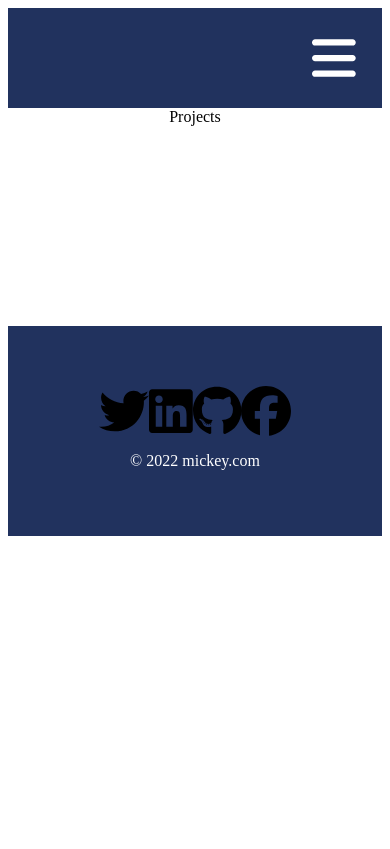
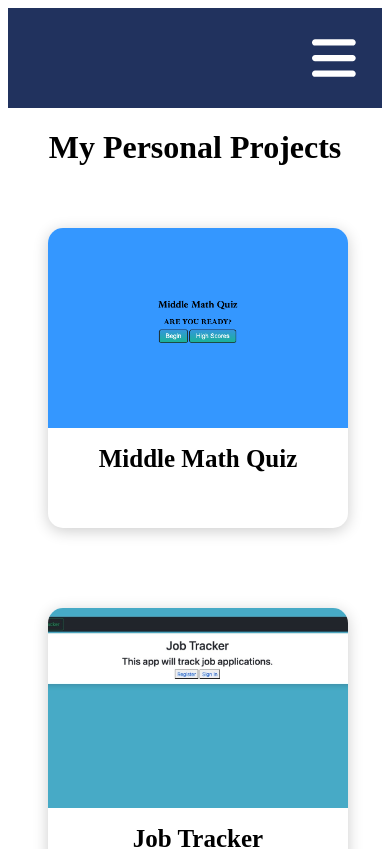
Before and after one commit to mickey-40/mickeys-portfolio, a React (Create React App) app: page /projects in a window 390 px wide. Shown: the top 849 px of the page. Built offline with nearby package versions, Linux system fonts and the light colour scheme.

Commit message:
set up project.js and projectdisplay.js

```diff
--- /dev/null
+++ b/src/components/ProjectItem.js
@@ -0,0 +1,16 @@
+import React from 'react'
+import { useNavigate } from 'react-router-dom'
+
+function ProjectItem({ image, name, id }) {
+  const navigate = useNavigate();
+  return (
+    <div
+      className='projectItem'
+      onClick={()=>{navigate('/projects/'+ id)}}>
+      <div style={{backgroundImage: `url(${image})`}} className='bgImage'/>
+      <h1> {name} </h1>
+    </div>
+  )
+}
+
+export default ProjectItem
--- /dev/null
+++ b/src/helpers/ProjectList.js
@@ -0,0 +1,28 @@
+import Proj1 from '../assets/Proj1.png'
+import Proj2 from '../assets/Proj2.jpg'
+import Proj3 from '../assets/Proj3.jpg'
+import Proj4 from '../assets/Proj4.jpg'
+
+export const ProjectList = [
+  {
+    name: "Middle Math Quiz",
+    image: Proj1,
+    skill: 'HTML, CSS, Javascript, JSON'
+  },
+  {
+    name: "Job Tracker",
+    image: Proj2,
+    skill: 'HTML, CSS, Javascript, EJS, Express.js, Bootstrap'
+  },
+  {
+    name: "Journey",
+    image: Proj3,
+    skill: 'React.js, Javascript, MongoDB'
+  },
+  {
+    name: "Burgers and Beers",
+    image: Proj4,
+    skill: 'React.js, Flask, Python, Postgres, Bootstrap'
+  }
+
+]
--- a/src/pages/ProjectDisplay.js
+++ b/src/pages/ProjectDisplay.js
@@ -1,8 +1,22 @@
 import React from 'react'
+import { useParams } from 'react-router-dom'
+import {ProjectList} from '../helpers/ProjectList.js'
+import { FontAwesomeIcon } from '@fortawesome/react-fontawesome'
+import { faGithub } from '@fortawesome/free-brands-svg-icons'
+import '../styles/ProjectDisplay.css'
 
 function ProjectDisplay() {
+  const { id } = useParams();
+  const project = ProjectList[id];
   return (
-    <div>ProjectDisplay</div>
+    <div className='project'>
+      <h1> {project.name} </h1>
+      <img src={project.image} alt='Project display' />
+      <p>
+        <b>Skills:</b> {project.skill}
+      </p>
+      <FontAwesomeIcon icon={faGithub}/>
+    </div>
   )
 }
 
--- a/src/pages/Projects.js
+++ b/src/pages/Projects.js
@@ -1,8 +1,18 @@
 import React from 'react'
+import ProjectItem from '../components/ProjectItem'
+import { ProjectList } from '../helpers/ProjectList'
+import '../styles/Project.css'
 
 function Projects() {
   return (
-    <div>Projects</div>
+    <div className='projects'>
+      <h1> My Personal Projects</h1>
+      <div className='projectList'>
+        {ProjectList.map((project, idx )=>{
+          return <ProjectItem id={idx} name={project.name} image={project.image}/>
+        })}
+      </div>
+    </div>
   )
 }
 
--- /dev/null
+++ b/src/styles/Project.css
@@ -0,0 +1,74 @@
+.projects {
+  width: 100%;
+  height: auto;
+  display: flex;
+  justify-content: center;
+  align-items: center;
+  flex-direction: column;
+}
+.projects .projectTitle {
+  text-align: center;
+  color: #3e497a;
+  font-size: 60px;
+  font-weight: bolder;
+}
+
+.projectList {
+  width: 70vw;
+  height: auto;
+  display: grid;
+  grid-template-columns: 1fr 1fr 1fr;
+  place-items: center;
+}
+
+/* MENU ITEM STYLING */
+
+.projectItem {
+  border-radius: 15px;
+  width: 300px;
+  height: 300px;
+  margin: 40px;
+  box-shadow: 0px 3px 15px rgba(0, 0, 0, 0.2);
+  text-align: center;
+}
+.projectItem:hover {
+  box-shadow: 0px 3px 15px rgba(0, 0, 0, 0.5);
+  transition: 0.3s ease-in;
+  cursor: pointer;
+}
+
+.projectItem .bgImage {
+  border-top-left-radius: 15px;
+  border-top-right-radius: 15px;
+  width: 100%;
+  height: 200px;
+  background-position: center;
+  background-repeat: no-repeat;
+  background-size: cover;
+}
+
+.projectItem h1 {
+  font-size: 25px;
+}
+
+@media only screen and (max-width: 1300px) {
+  .projectList {
+    grid-template-columns: 1fr 1fr;
+  }
+}
+
+@media only screen and (max-width: 800px) {
+  .projectList {
+    grid-template-columns: 1fr;
+  }
+}
+
+@media only screen and (max-width: 800px) {
+  .projectList {
+    width: 100%;
+  }
+  .projectItem {
+    width: 300px;
+    height: 300px;
+  }
+}
--- /dev/null
+++ b/src/styles/ProjectDisplay.css
@@ -0,0 +1,28 @@
+.project {
+  width: 100%;
+  height: calc(100vh - 100px);
+  display: flex;
+  justify-content: center;
+  align-items: center;
+  flex-direction: column;
+}
+
+.project h1 {
+  margin-top: 50px;
+  color: #3e497a;
+  font-size: 35px;
+}
+.project img {
+  width: 700px;
+  border-radius: 10px;
+}
+
+.project p {
+  font-size: 40px;
+  color: #3e497a;
+}
+
+.project svg {
+  font-size: 60px;
+  color: #3e497a;
+}
```
